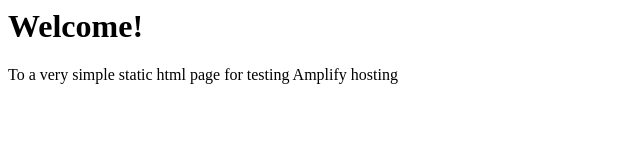
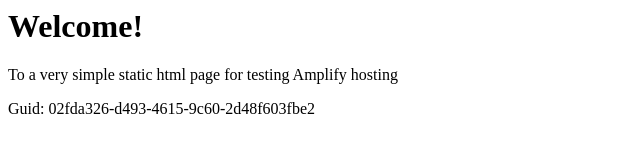
Before and after one commit to amplify-github-test-hkg/Github-PR-Commit-Integration-Test-DoNotTouch-Gith-P5X5MO5I-v1-prod-ap-east-1, a website: page src/index.html in a window 1280 px wide. Shown: the whole page, without its empty margins (0-640 px from the left). Drawn offline with Linux system fonts and the light colour scheme.

Commit message:
commit from integ tests

```diff
--- a/src/index.html
+++ b/src/index.html
@@ -1,3 +1,5 @@
+
+
 <html lang="en">
 
 <head>
@@ -10,6 +12,6 @@
 <body>
     <h1>Welcome!</h1>
     <p>To a very simple static html page for testing Amplify hosting</p>
-</body>
+    <p>Guid: 02fda326-d493-4615-9c60-2d48f603fbe2</p></body>
 
 </html>
```
